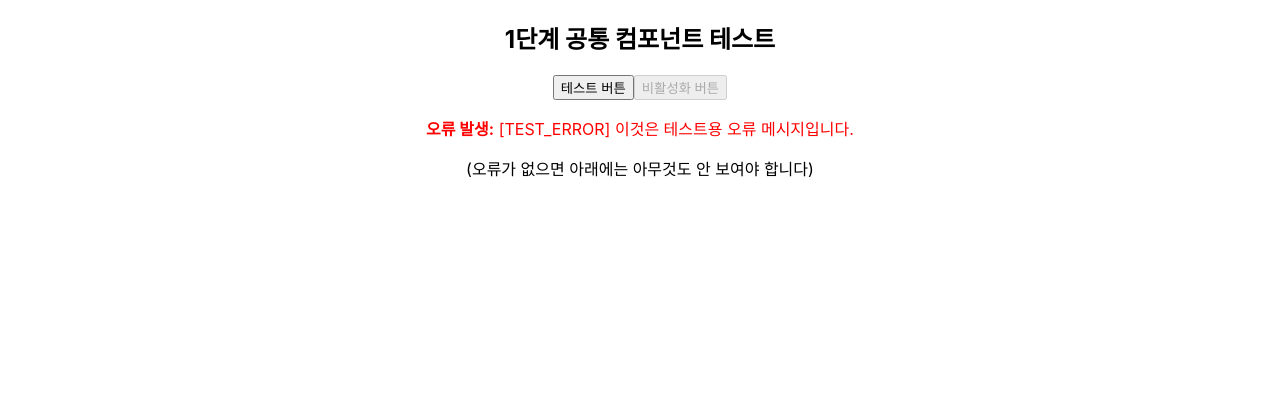
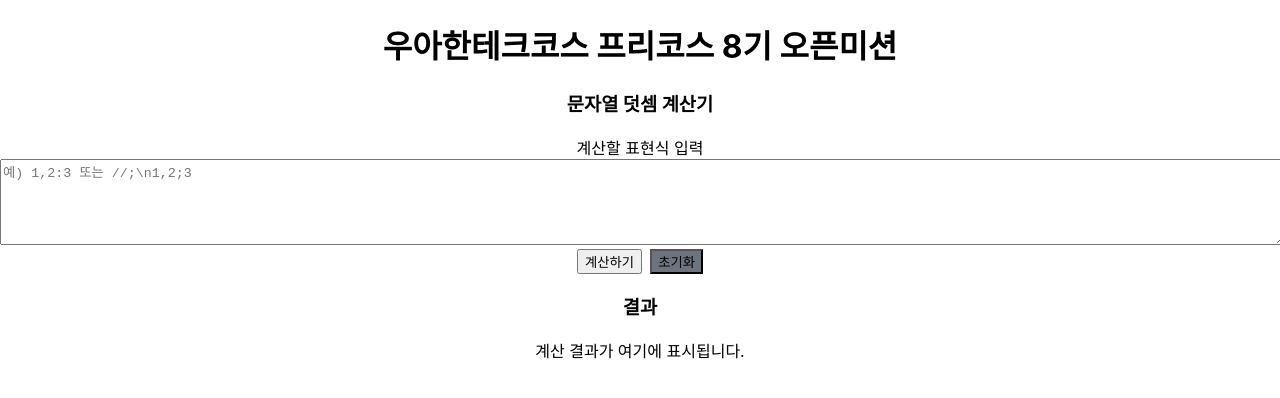
Before and after one commit to stdiodh/javascript-open-mission-8, a React (Create React App) app: page / in a window 1280 px wide. Shown: the top 398 px of the page. Built offline with nearby package versions, Linux system fonts and the light colour scheme.

Commit message:
feat(calculator): 계산기 컴포넌트 추가 및 UI 레이아웃 생성

```diff
--- a/src/App.jsx
+++ b/src/App.jsx
@@ -1,32 +1,17 @@
+import React from 'react';
 import './App.css';
-
-import Button from './components/common/Button';
-import ErrorDisplay from './components/common/ErrorDisplay';
+import Calculator from './components/calculator/Calculator';
 
 function App() {
-  const testError = {
-    code: "TEST_ERROR",
-    message: "이것은 테스트용 오류 메시지입니다."
-  };
-
   return (
     <div className="App">
       <header>
+        <h1>우아한테크코스 프리코스 8기 오픈미션</h1>
       </header>
 
-      <h2>1단계 공통 컴포넌트 테스트</h2>
-
-      <Button onClick={() => alert('버튼 클릭됨!')}>
-        테스트 버튼
-      </Button>
-      <Button disabled>
-        비활성화 버튼
-      </Button>
-
-      <ErrorDisplay error={testError} />
-
-      <p>(오류가 없으면 아래에는 아무것도 안 보여야 합니다)</p>
-      <ErrorDisplay error={null} />
+      <main>
+        <Calculator />
+      </main>
     </div>
   );
 }
--- /dev/null
+++ b/src/components/calculator/Calculator.jsx
@@ -0,0 +1,35 @@
+// src/components/calculator/Calculator.jsx
+import React from 'react';
+import Button from '../common/Button';
+import ErrorDisplay from '../common/ErrorDisplay';
+
+function Calculator() {
+  return (
+    <div>
+      <h3>문자열 덧셈 계산기</h3>
+
+      <label>계산할 표현식 입력</label>
+      <textarea
+        placeholder="예) 1,2:3 또는 //;\n1,2;3"
+        rows={5}
+        style={{ width: '100%', minHeight: '80px' }}
+      />
+
+      <div>
+        <Button>계산하기</Button>
+        <Button style={{ backgroundColor: '#6c757d', marginLeft: '8px' }}>
+          초기화
+        </Button>
+      </div>
+
+      <div>
+        <h3>결과</h3>
+        <p>계산 결과가 여기에 표시됩니다.</p>
+      </div>
+
+      <ErrorDisplay error={null} />
+    </div>
+  );
+}
+
+export default Calculator;
```
